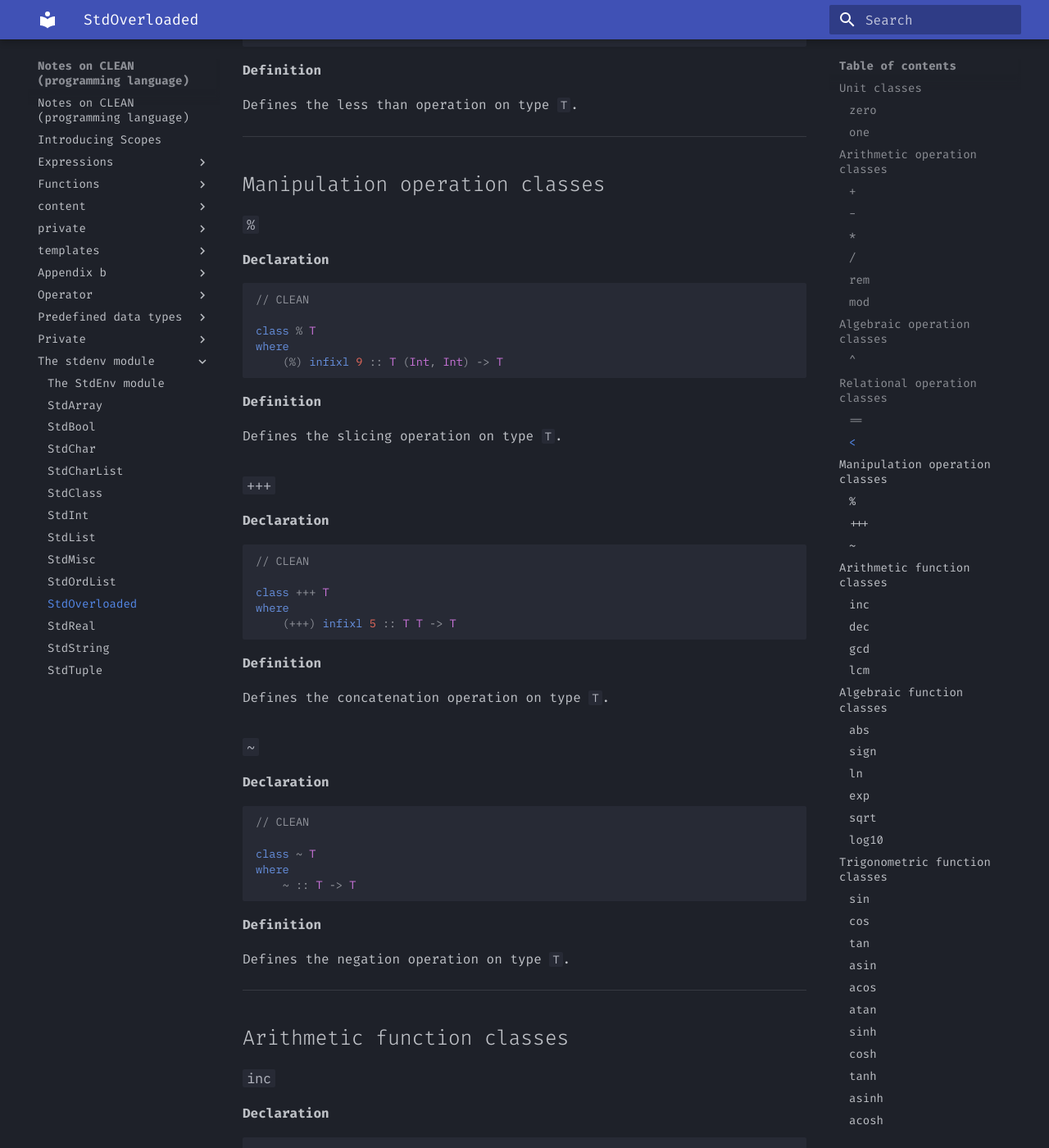
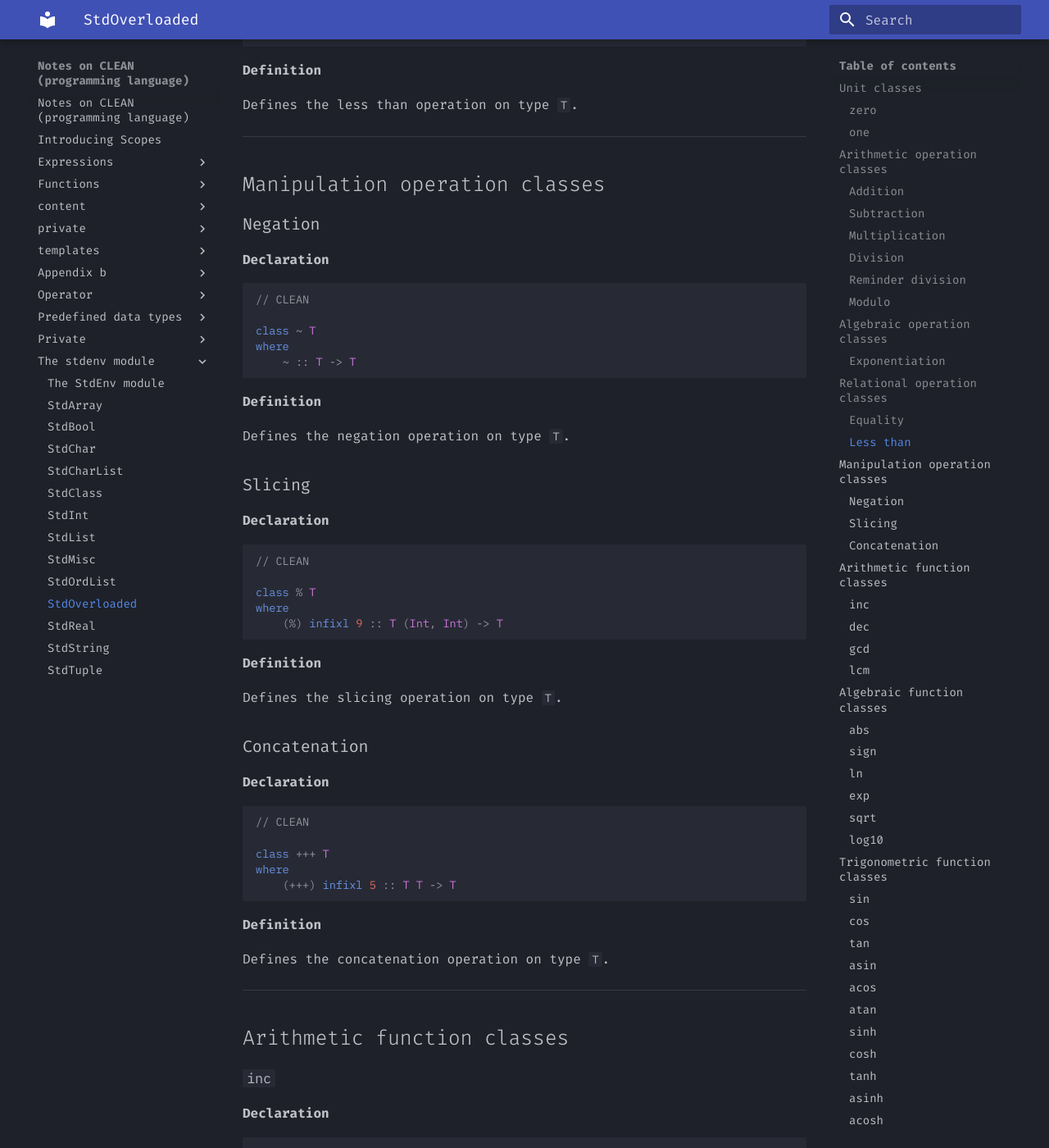
Before and after one commit to Eurydia/notes-on-clean-programming-language, an MkDocs documentation site: the page built from docs/the-stdenv-module/stdoverloaded.md, in a window 1280 px wide and 1400 px high, scrolled down 3887 px. Shown: the whole window at 82% size. Built offline with MkDocs 1.6.1 and Material for MkDocs 9.7.7, drawn with Linux system fonts in a browser that asks for light colours; some of the changed text lies outside the part shown.

Commit message:
slightly improved stdoverloaded note

````diff
--- a/docs/the-stdenv-module/stdoverloaded.md
+++ b/docs/the-stdenv-module/stdoverloaded.md
@@ -44,7 +44,7 @@ Defines the multiplicative identity on type `T`.
 
 ## Arithmetic operation classes
 
-### `+`
+### Addition
 
 **Declaration**
 
@@ -60,7 +60,7 @@ where
 
 Defines the addition operation on type `T`.
 
-### `-`
+### Subtraction
 
 **Declaration**
 
@@ -76,7 +76,7 @@ where
 
 Defines the subtraction operation on type `T`.
 
-### `*`
+### Multiplication
 
 **Declaration**
 
@@ -92,7 +92,7 @@ where
 
 Defines the multiplication operation on type `T`.
 
-### `/`
+### Division
 
 **Declaration**
 
@@ -108,7 +108,7 @@ where
 
 Defines the division operation on type `T`.
 
-### `rem`
+### Reminder division
 
 **Declaration**
 
@@ -124,7 +124,7 @@ where
 
 Defines the reminder division operation on type `T`.
 
-### `mod`
+### Modulo
 
 **Declaration**
 
@@ -144,7 +144,7 @@ Defines the modulo operation on type `T`.
 
 ## Algebraic operation classes
 
-### `^`
+### Exponentiation
 
 **Declaration**
 
@@ -164,7 +164,7 @@ Defines the exponentiation operation on type `T`.
 
 ## Relational operation classes
 
-### `==`
+### Equality
 
 **Declaration**
 
@@ -180,7 +180,7 @@ where
 
 Defines the equality operation on type `T`.
 
-### `<`
+### Less than
 
 **Declaration**
 
@@ -200,7 +200,23 @@ Defines the less than operation on type `T`.
 
 ## Manipulation operation classes
 
-### `%`
+### Negation
+
+**Declaration**
+
+```clean
+// CLEAN
+
+class ~ T
+where
+    ~ :: T -> T
+```
+
+**Definition**
+
+Defines the negation operation on type `T`.
+
+### Slicing
 
 **Declaration**
 
@@ -216,7 +232,7 @@ where
 
 Defines the slicing operation on type `T`.
 
-### `+++`
+### Concatenation
 
 **Declaration**
 
@@ -231,22 +247,6 @@ where
 **Definition**
 
 Defines the concatenation operation on type `T`.
-
-### `~`
-
-**Declaration**
-
-```clean
-// CLEAN
-
-class ~ T
-where
-    ~ :: T -> T
-```
-
-**Definition**
-
-Defines the negation operation on type `T`.
 
 ---
 
````
Also changed, not shown: docs/the-stdenv-module/stdbool.md (+2 -2 lines), docs/the-stdenv-module/stdclass.md (+19 -24 lines).
